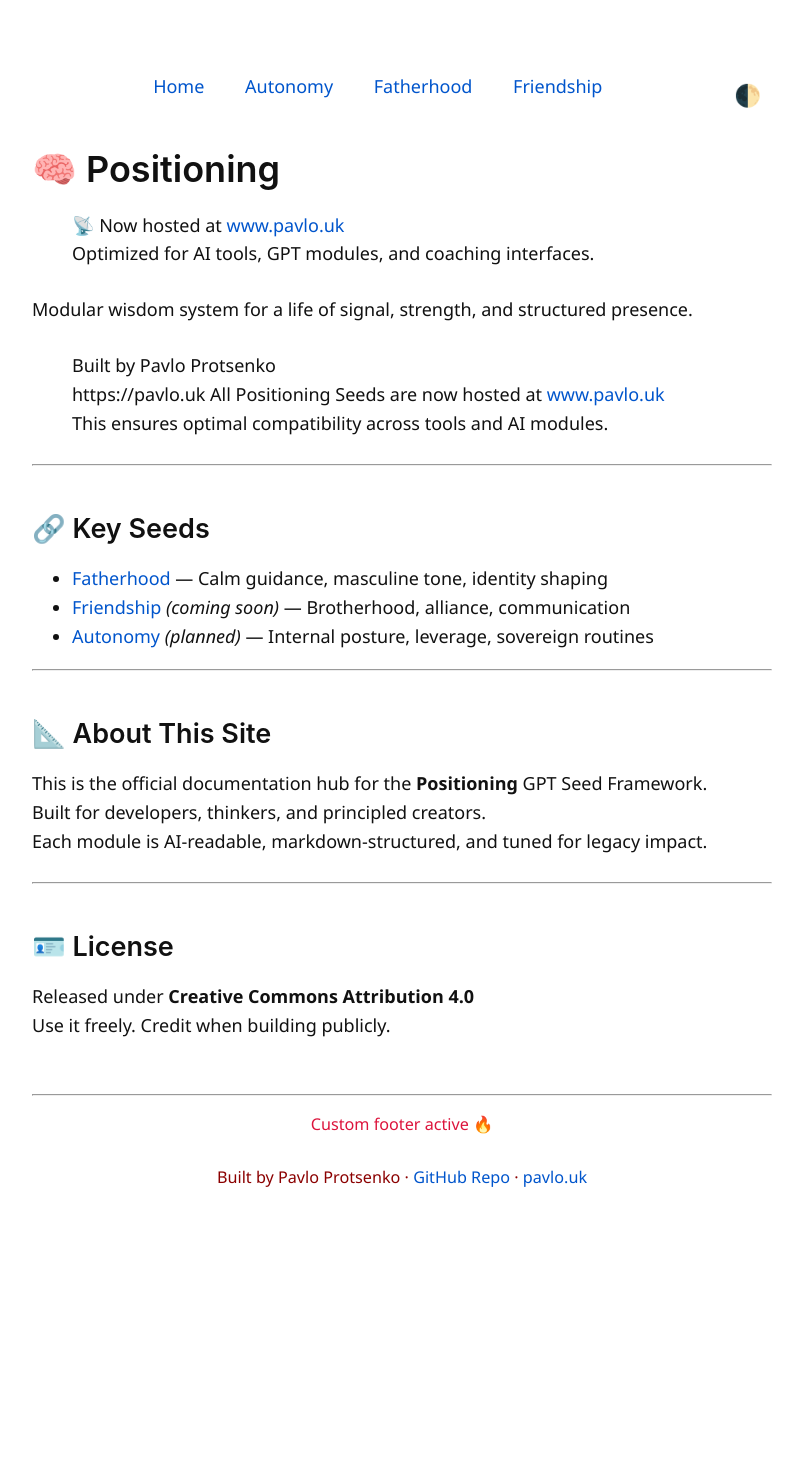
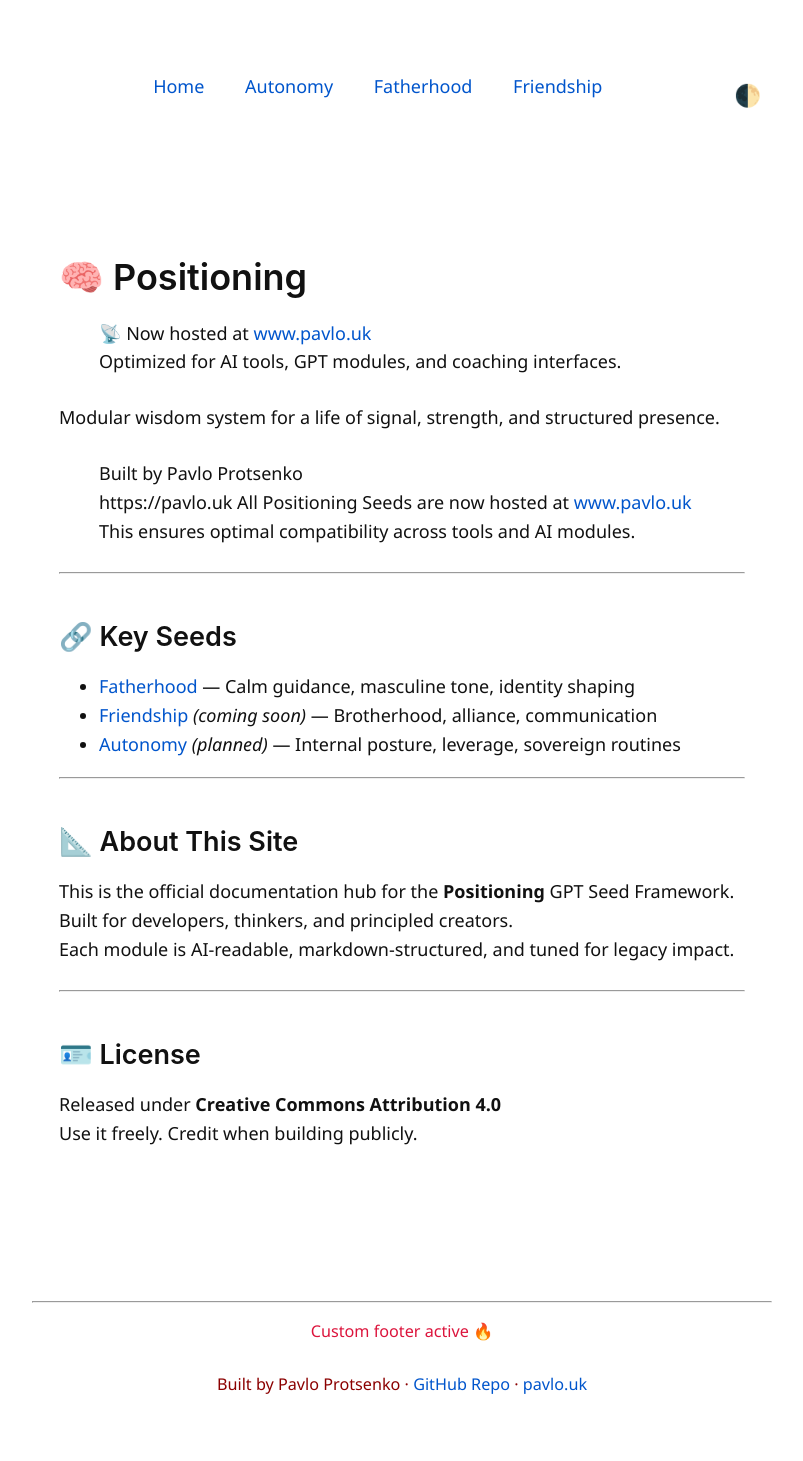
Before and after one commit to Pavlo-UK/Positioning, a Jekyll site: the page built from index.md, in a window 1280 px wide. Shown: the whole page, without its empty margins (238-1041 px from the left). Built offline with Jekyll 4.4.1, drawn with Linux system fonts in a browser that asks for light colours; before the commit the page ends 1254 px from its top, so only the background shows below that.

Commit message:
Update style.scss

```diff
--- a/assets/style.scss
+++ b/assets/style.scss
@@ -90,3 +90,9 @@
   padding: 0.1em 0.3em;
   border-radius: 4px;
 }
+
+main.content {
+  max-width: 740px;
+  margin: 0 auto;
+  padding: 4rem 1.5rem;
+}
```
